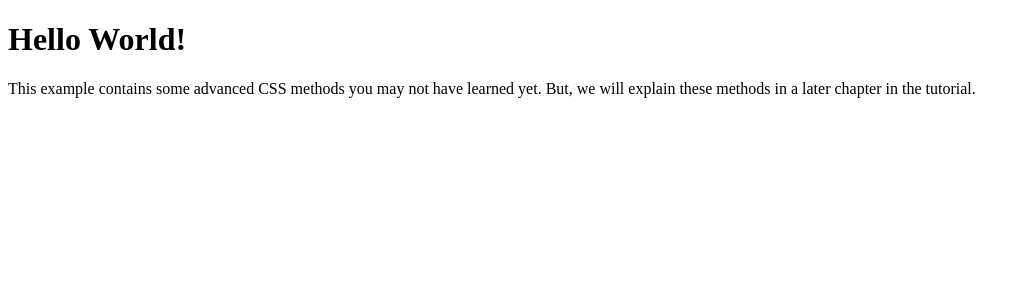
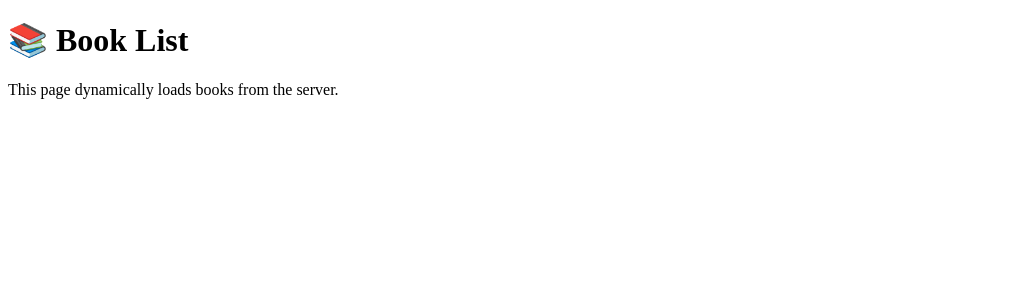
Before and after one commit to IgorCzudy/Books-Recomendation, a Spring Boot app: page / in a window 1280 px wide. Shown: the top 300 px of the page, without its empty margins (0-1030 px from the left). Run offline with Spring Boot 4, Linux system fonts and the light colour scheme; some of the project's set-up classes (security, data sources, template engines, error pages and the like) are left out, and stand-ins take their place.

Commit message:
feat: frontend

```diff
--- a/src/main/resources/templates/index.html
+++ b/src/main/resources/templates/index.html
@@ -2,12 +2,118 @@
 <html lang="en">
 <head>
     <meta charset="UTF-8">
-    <title>Title</title>
+    <meta name="viewport" content="width=device-width, initial-scale=1.0">
+    <title>Book List</title>
+    <style>
+        .book-container {
+            max-width: 600px;
+            margin: auto;
+            text-align: left;
+        }
+        .book {
+            border: 1px solid #ddd;
+            padding: 10px;
+            margin-bottom: 10px;
+            border-radius: 5px;
+        }
+        .book img {
+            max-width: 100px;
+            display: block;
+        }
+
+        .star {
+            font-size: 20px;
+            cursor: pointer;
+            color: gray;
+        }
+
+        .star.active {
+            color: gold; /* Change color when active */
+        }
+    </style>
 </head>
 <body>
-  <div class="center_div">
-    <h1>Hello World!</h1>
-    <p>This example contains some advanced CSS methods you may not have learned yet. But, we will explain these methods in a later chapter in the tutorial.</p>
-  </div>
+<div class="center_div">
+    <h1>📚 Book List</h1>
+    <p>This page dynamically loads books from the server.</p>
+</div>
+
+<!-- This is where books will be displayed -->
+<div class="book-container" id="book-list"></div>
+
+<script>
+    // Fetch books from the API and display them
+    fetch('/books')
+      .then(response => response.json())
+      .then(books => {
+        const bookList = document.getElementById("book-list");
+        bookList.innerHTML = ""; // Clear any existing content
+
+        books.forEach(book => {
+          const bookDiv = document.createElement("div");
+          bookDiv.classList.add("book");
+
+          // Add rating stars
+          const ratingDiv = document.createElement("div");
+          ratingDiv.classList.add("rating");
+          ratingDiv.dataset.bookId = book.id;
+
+          // Create 5 stars
+          for (let i = 1; i <= 5; i++) {
+              const star = document.createElement("span");
+              star.classList.add("star");
+              star.innerHTML = "☆";
+              star.dataset.value = i;
+
+              // Add click handler
+              star.addEventListener('click', function() {
+                  // Remove active class from all stars in this rating
+                  this.parentNode.querySelectorAll('.star').forEach(s =>
+                      s.classList.remove('active')
+                  );
+
+                  // Activate clicked star and all previous stars
+                  let current = this;
+                  while(current) {
+                      current.classList.add('active');
+                      current = current.previousElementSibling;
+                  }
+
+                  // Send rating to server with error handling
+                  fetch(`/books/${book.id}/rate?rating=${this.dataset.value}`, {
+                      method: 'POST'
+                  })
+                  .then(response => {
+                      if (!response.ok) {
+                          if (response.status === 403) {
+                              alert('Please log in to rate books!');
+                              window.location.href = '/login'; // Redirect to login
+                              return;
+                          }
+                          throw new Error('Network response was not ok');
+                      }
+<!--                      return response.json();-->
+                  })
+                  .catch(error => {
+                      console.error('Error:', error);
+                  });
+              });
+
+              ratingDiv.appendChild(star);
+          }
+
+          bookDiv.innerHTML = `
+            <h3>${book.bookName}</h3>
+            <p><strong>Author:</strong> ${book.author}</p>
+            <img src="${book.imgURL}" alt="${book.bookName}">
+          `;
+
+          bookDiv.appendChild(ratingDiv);
+          bookList.appendChild(bookDiv);
+        });
+      })
+      .catch(error => console.error("Error fetching books:", error));
+</script>
+
 </body>
 </html>
```
Also changed, not shown: src/main/resources/application.yml (+20 -1 lines).
